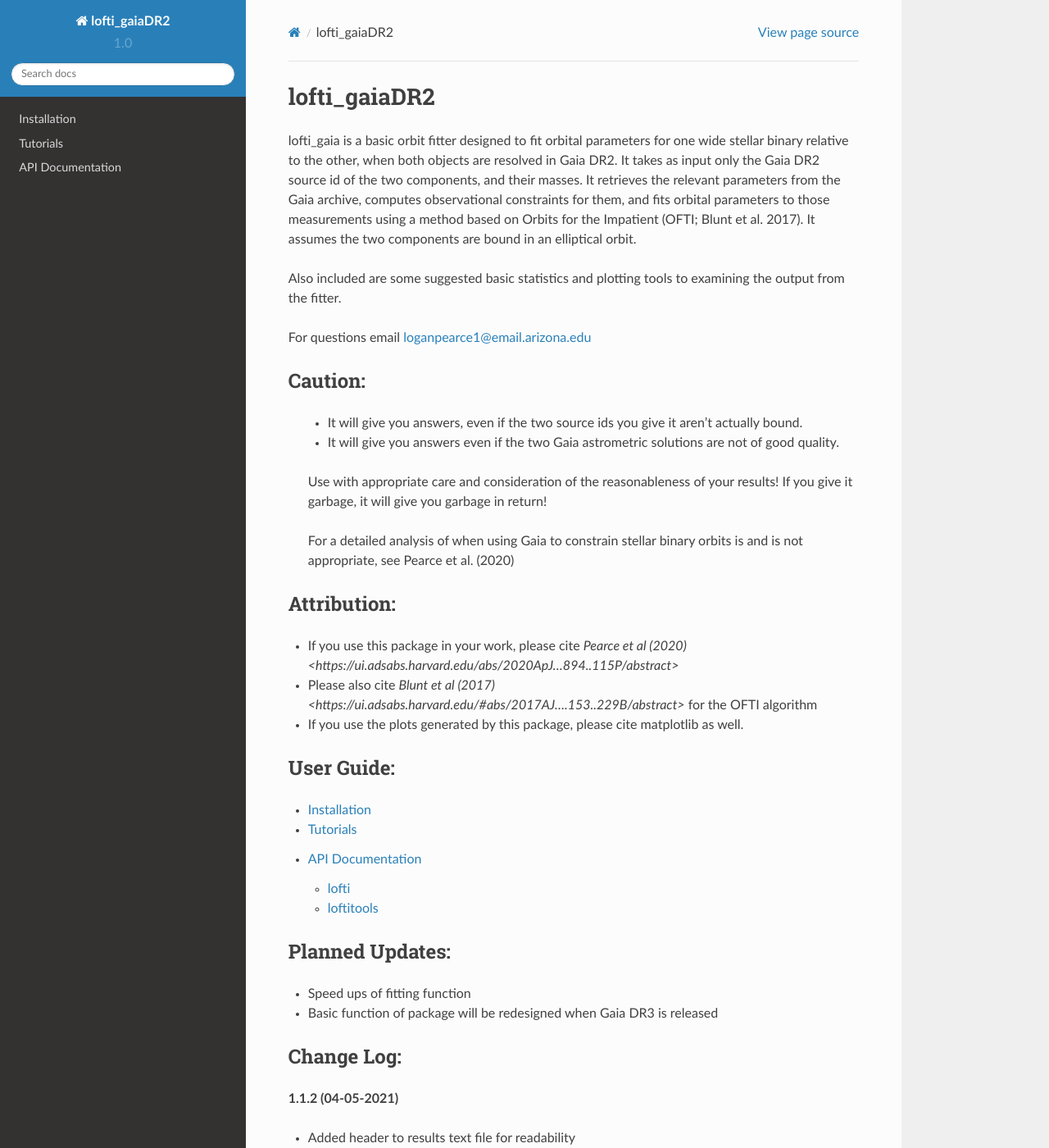
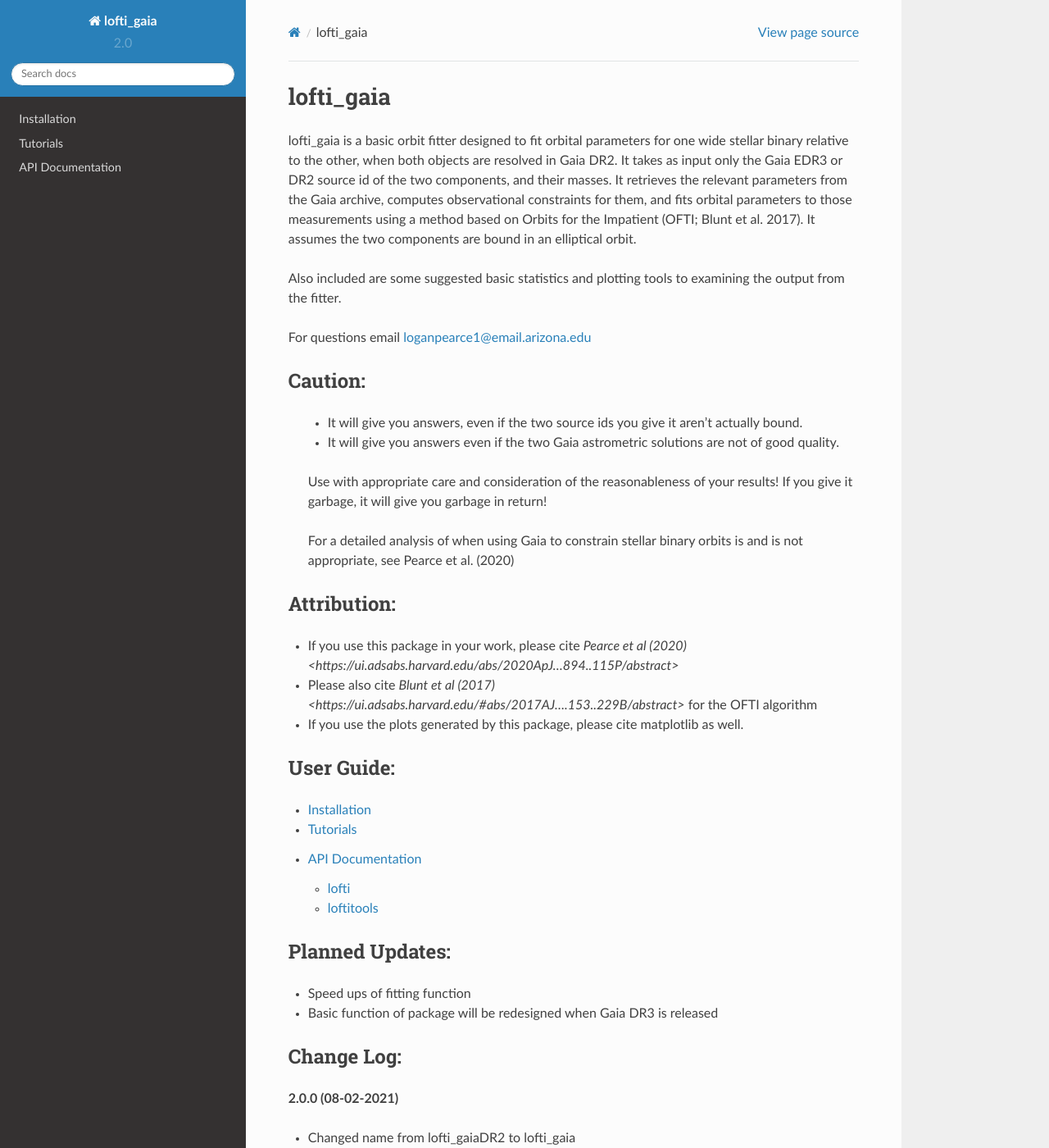
Before and after one commit to logan-pearce/lofti_gaia, a Sphinx documentation site: the page built from docs/index.rst, in a window 1280 px wide and 1400 px high. Shown: the whole window at 82% size. Built offline with Sphinx 7.4.7 and the Read the Docs theme 2.0.0, drawn with Linux system fonts in a browser that asks for light colours; pages that are not in the unit, such as notebooks, are missing from menus; some of the changed text lies outside the part shown.

Commit message:
updated docs for 2.0.0

```diff
--- a/docs/conf.py
+++ b/docs/conf.py
@@ -17,14 +17,14 @@
 
 # -- Project information -----------------------------------------------------
 
-project = 'lofti_gaiaDR2'
+project = 'lofti_gaia'
 copyright = '2020, Logan Pearce'
 author = 'Logan Pearce'
 master_doc='index'
 
 # The full version, including alpha/beta/rc tags
-version = '1.0'
-release = '1.1.0'
+version = '2.0'
+release = '2.0.0'
 
 
 # -- General configuration ---------------------------------------------------
--- a/docs/index.rst
+++ b/docs/index.rst
@@ -1,14 +1,14 @@
-.. lofti_gaiaDR2 documentation master file, created by
+.. lofti_gaia documentation master file, created by
    sphinx-quickstart on Tue Jul 21 15:06:11 2020.
    You can adapt this file completely to your liking, but it should at least
    contain the root `toctree` directive.
 
-lofti_gaiaDR2
+lofti_gaia
 =============
 
 lofti_gaia is a basic orbit fitter designed to fit orbital parameters for one wide stellar binary
 relative to the other, when both objects are resolved in Gaia DR2.  It takes as input only the
-Gaia DR2 source id of the two components, and their masses.  It retrieves the relevant parameters
+Gaia EDR3 or DR2 source id of the two components, and their masses.  It retrieves the relevant parameters
 from the Gaia archive, computes observational constraints for them, and fits orbital parameters to
 those measurements using a method based on Orbits for the Impatient (OFTI; Blunt et al. 2017).
 It assumes the two components are bound in an elliptical orbit.
@@ -53,6 +53,15 @@
 
 Change Log:
 +++++++++++
+
+**2.0.0 (08-02-2021)**
+
+- Changed name from lofti_gaiaDR2 to lofti_gaia
+- Moved Kepler's equation solver to C for faster computation
+- Implemented OpenMPI for parallelized fitting
+- Added ability to pad proper motion errors
+- Implemented correction to proper motion for bright sources described in Cantat-Gaudin & Brandt (2021) (https://arxiv.org/pdf/2103.07432.pdf)
+
 **1.1.2 (04-05-2021)**
 
 - Added header to results text file for readability
--- a/docs/installation.rst
+++ b/docs/installation.rst
@@ -3,11 +3,11 @@
 Installation
 ============
 
-lofti_gaiaDR2 is registered on pip, and can be easily installed using:
+lofti_gaia is registered on pip, and can be easily installed using:
 
 .. code-block:: bash
 
-	$ pip install lofti_gaiaDR2
+	$ pip install lofti_gaia
 
 It depends on numpy, matplotlib, astropy, and astroquery, which can all also be installed using pip.
-It is written for python 3.7, I cannot guarantee full functionaility for python 2.
+It is written for python 3.8, I cannot guarantee full functionaility for python 2.
--- a/docs/lofti.rst
+++ b/docs/lofti.rst
@@ -2,7 +2,7 @@
 
 lofti
 =====
-.. module:: lofti_gaiaDR2
+.. module:: lofti_gaia
 
-.. automodule:: lofti_gaiaDR2.lofti
+.. automodule:: lofti_gaia.lofti
    :members:
--- a/docs/loftitools.rst
+++ b/docs/loftitools.rst
@@ -2,7 +2,7 @@
 
 loftitools
 ==========
-.. module:: lofti_gaiaDR2
+.. module:: lofti_gaia
 
-.. automodule:: lofti_gaiaDR2.loftitools
+.. automodule:: lofti_gaia.loftitools
    :members:
--- a/setup.py
+++ b/setup.py
@@ -74,8 +74,8 @@
           version="2.0.0",
           description="Orbit fitting with Gaia astrometry",
           author="Logan Pearce",
-		  url='https://github.com/logan-pearce/lofti_gaiaDR2',
-          download_url='https://github.com/logan-pearce/lofti_gaiaDR2/archive/1.1.2.tar.gz',
+		  url='https://github.com/logan-pearce/lofti_gaia',
+          download_url='https://github.com/logan-pearce/lofti_gaia/archive/2.0.0.tar.gz',
 		  packages =['lofti_gaiaEDR3'],
 		  zip_safe=False,
 		  classifiers=[
```
